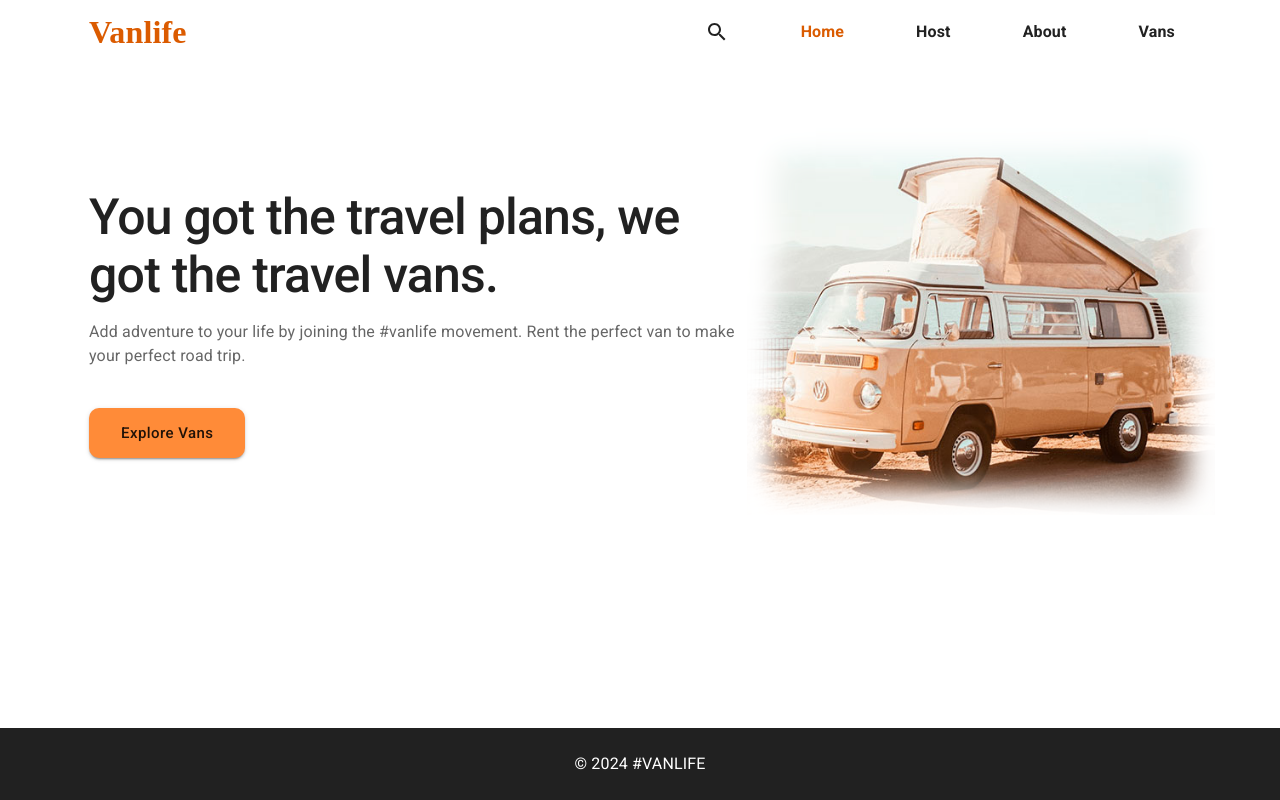
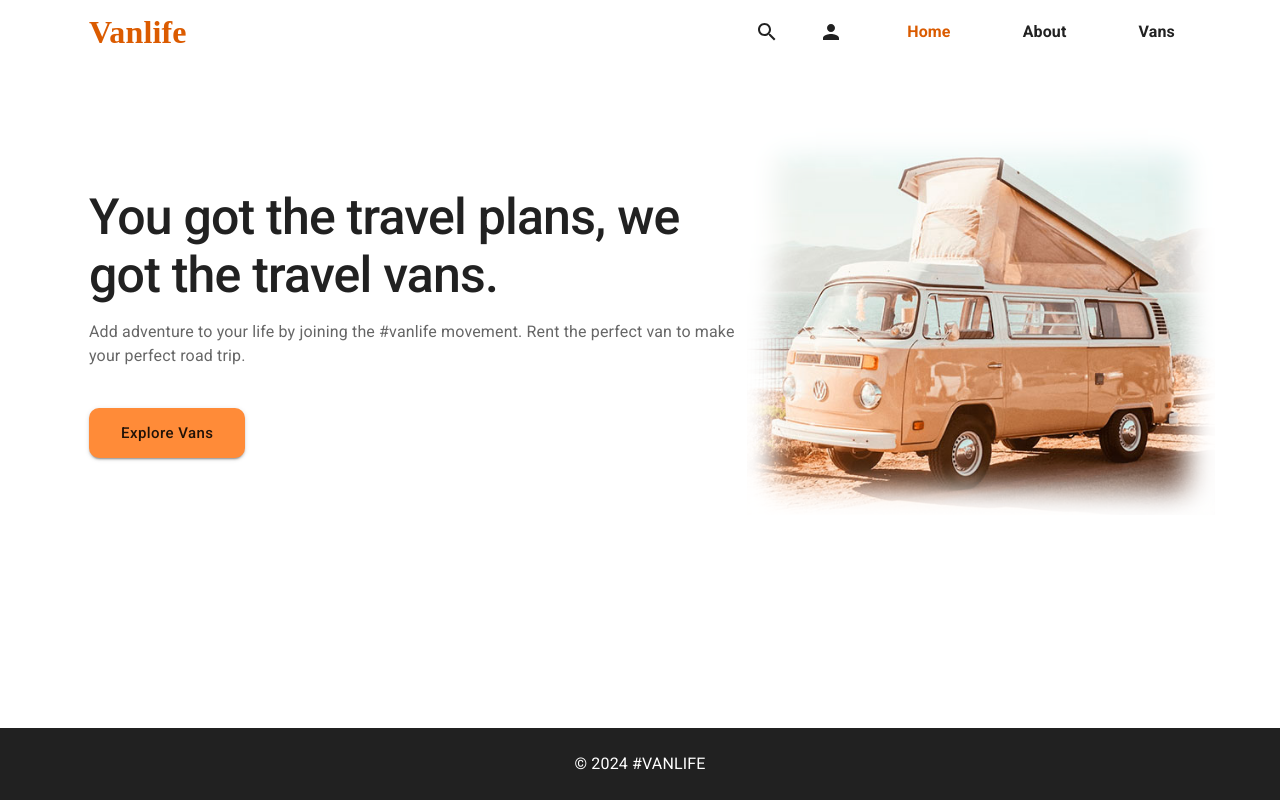
Before and after one commit to iamdenis1234/van-life, a React (Vite) app: page / in a window 1280 px wide. Built offline with nearby package versions, Linux system fonts and the light colour scheme; no server answers.

Commit message:
move Host nav item to separate header item

```diff
--- a/src/components/Header/Header.jsx
+++ b/src/components/Header/Header.jsx
@@ -1,4 +1,4 @@
-import { Menu as MenuIcon } from "@mui/icons-material";
+import { Menu as MenuIcon, Person } from "@mui/icons-material";
 import {
   AppBar,
   IconButton,
@@ -6,13 +6,13 @@ import {
   Toolbar,
   useScrollTrigger,
 } from "@mui/material";
-import { useEffect, useState } from "react";
+import { useState } from "react";
 import { Link } from "react-router-dom";
-import { onAuthStateChanged } from "../../api/api.js";
 import { useBreakpointUp } from "../../hooks/useBreakpoint.js";
 import { CustomContainer } from "../CustomContainer.jsx";
 import { Logo } from "../Logo.jsx";
 import { MenuDrawer } from "./MenuDrawer.jsx";
+import { NavItem } from "./NavItem.jsx";
 import { NavList } from "./NavList.jsx";
 import { Search } from "./Search/Search.jsx";
 
@@ -21,20 +21,12 @@ export { Header };
 function Header() {
   console.log("Render Header");
 
-  const lgUpBreakpointMatches = useBreakpointUp("lg");
-  const [isLoggedIn, setIsLoggedIn] = useState(false);
+  const mdUpBreakpointMatches = useBreakpointUp("md");
   const [isMenuOpen, setIsMenuOpen] = useState(false);
   const isScrolled = useScrollTrigger({
     disableHysteresis: true,
     threshold: 50,
   });
-
-  // TODO: maybe need to replace useEffect with loader/defer
-  useEffect(() => {
-    return onAuthStateChanged((user) => {
-      setIsLoggedIn(user !== null);
-    });
-  }, []);
 
   function toggleMenu() {
     setIsMenuOpen(!isMenuOpen);
@@ -52,7 +44,12 @@ function Header() {
           <StyledLogo component={Link} to="/" />
           <NavSearchContainer>
             <Search />
-            {lgUpBreakpointMatches ? (
+            <NavItem to="/host">
+              <IconButton color="inherit">
+                <Person />
+              </IconButton>
+            </NavItem>
+            {mdUpBreakpointMatches ? (
               <StyledNavList />
             ) : (
               <>
@@ -97,10 +94,10 @@ const StyledNavList = styled(NavList)(({ theme }) => ({
   paddingBlock: theme.spacing(7),
   gap: theme.spacing(1),
 
-  [theme.breakpoints.up("lg")]: {
+  [theme.breakpoints.up("md")]: {
     flexDirection: "row",
     paddingBlock: 0,
-    "& .MuiListItem-root:last-child": {
+    ".MuiListItem-root:last-child": {
       paddingRight: 0,
     },
   },
@@ -108,6 +105,6 @@ const StyledNavList = styled(NavList)(({ theme }) => ({
 
 const NavSearchContainer = styled("div")(({ theme }) => ({
   display: "flex",
-  columnGap: theme.spacing(4),
+  columnGap: theme.spacing(3),
   alignItems: "center",
 }));
--- /dev/null
+++ b/src/components/Header/NavItem.jsx
@@ -0,0 +1,20 @@
+import { styled } from "@mui/material";
+import { NavLink } from "react-router-dom";
+
+export { NavItem };
+
+function NavItem({ to, ...restProps }) {
+  return <StyledNavLink to={to} {...restProps} />;
+}
+
+const StyledNavLink = styled(NavLink)(({ theme }) => ({
+  fontWeight: theme.typography.fontWeightBold,
+  textDecoration: "none",
+  color: theme.palette.text.primary,
+
+  // 'active' class is added automatically to a router NavLink component
+  // when it is active
+  "&:hover, &.active": {
+    color: theme.palette.primary.dark,
+  },
+}));
--- a/src/components/Header/NavList.jsx
+++ b/src/components/Header/NavList.jsx
@@ -1,43 +1,34 @@
 import { List, ListItem, ListItemButton, styled } from "@mui/material";
-import { NavLink } from "react-router-dom";
+import { NavItem } from "./NavItem.jsx";
 
 export { NavList };
 
-// TODO: consider moving it to Header as a variable
 function NavList({ onClick, className }) {
   return (
     <List className={className}>
-      <ListItem>
-        <MenuListItemButton onClick={onClick} to="/" component={NavLink}>
-          Home
-        </MenuListItemButton>
-      </ListItem>
-      <ListItem>
-        <MenuListItemButton onClick={onClick} to="/host" component={NavLink}>
-          Host
-        </MenuListItemButton>
-      </ListItem>
-      <ListItem>
-        <MenuListItemButton onClick={onClick} to="/about" component={NavLink}>
-          About
-        </MenuListItemButton>
-      </ListItem>
-      <ListItem>
-        <MenuListItemButton onClick={onClick} to="/vans" component={NavLink}>
-          Vans
-        </MenuListItemButton>
-      </ListItem>
+      <StyledListItem>
+        <NavItem to="/" onClick={onClick}>
+          <StyledListItemButton>Home</StyledListItemButton>
+        </NavItem>
+      </StyledListItem>
+      <StyledListItem>
+        <NavItem to="/about" onClick={onClick}>
+          <StyledListItemButton>About</StyledListItemButton>
+        </NavItem>
+      </StyledListItem>
+      <StyledListItem>
+        <NavItem to="/vans" onClick={onClick}>
+          <StyledListItemButton>Vans</StyledListItemButton>
+        </NavItem>
+      </StyledListItem>
     </List>
   );
 }
 
-const MenuListItemButton = styled(ListItemButton)(({ theme }) => ({
-  fontWeight: theme.typography.fontWeightBold,
+const StyledListItemButton = styled(ListItemButton)({
   justifyContent: "center",
+});
 
-  // 'active' class is added automatically to a router NavLink component
-  // when it is active
-  "&:hover, &.active": {
-    color: theme.palette.primary.dark,
-  },
-}));
+const StyledListItem = styled(ListItem)({
+  justifyContent: "center",
+});
```
